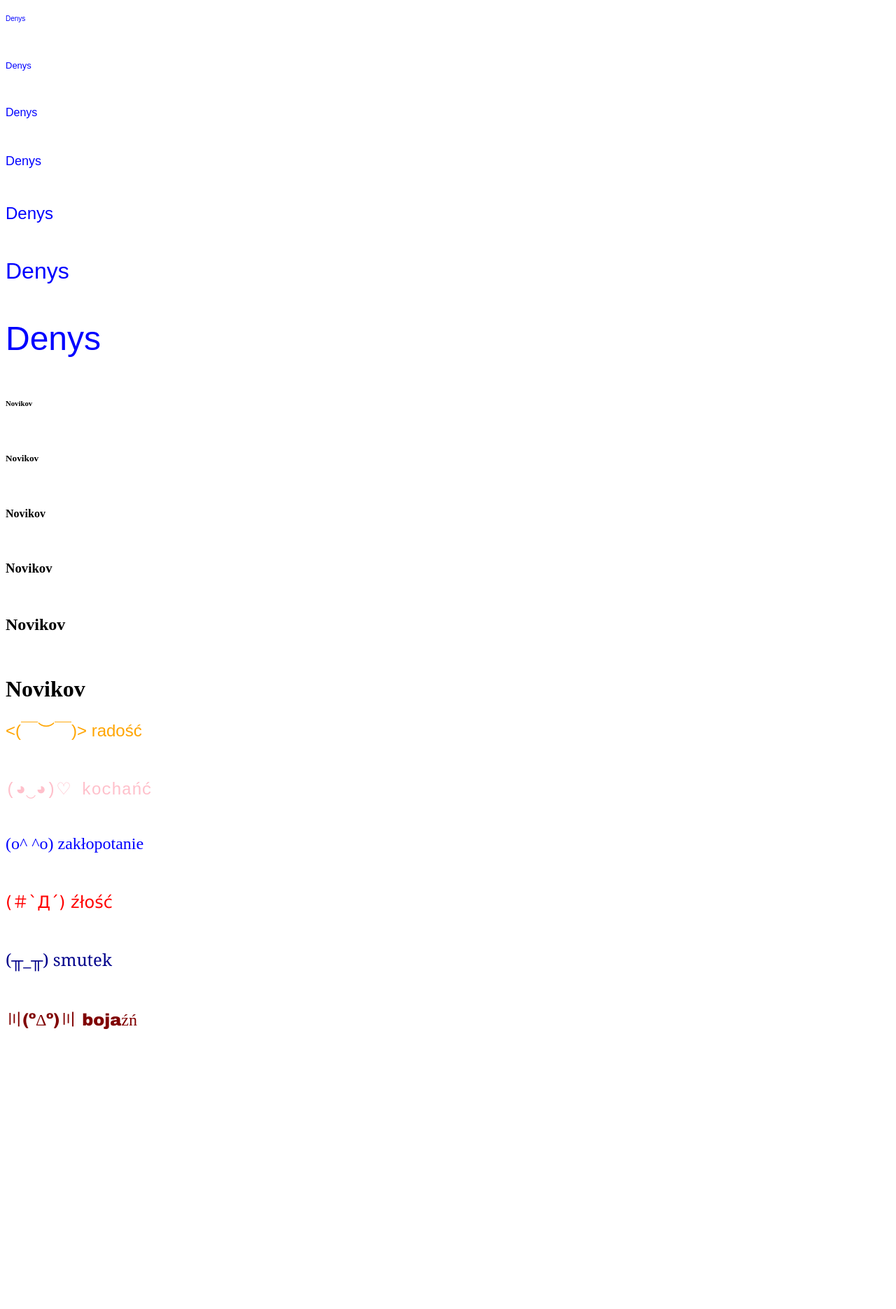
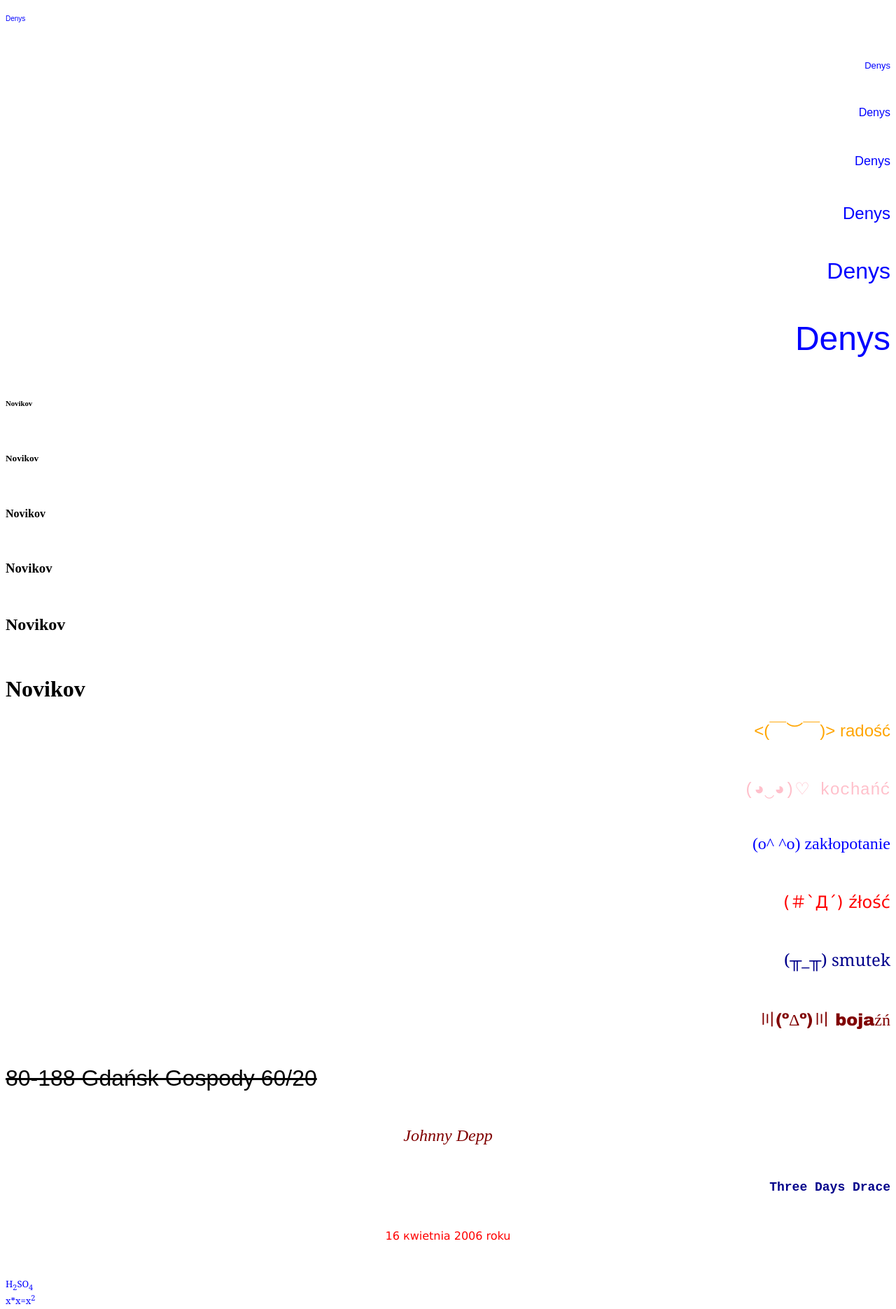
Before and after one commit to Yuliy8051/Container-of-Yuliy, a plain HTML site: page index.html in a window 1280 px wide. Shown: the whole page at 70% size. Before the commit the page ends 1514 px from the top, so only its background shows below. Drawn offline with Linux system fonts and the light colour scheme.

Commit message:
Update index.html

```diff
--- a/index.html
+++ b/index.html
@@ -5,19 +5,19 @@
     <title></title>
   </head>
   <body>
-    <p aline="right"><font color="blue" size="1" face="Arial">Denys</font> </p>
+    <p aligh="right"><font color="blue" size="1" face="Arial">Denys</font> </p>
     <br>
-    <p aline="right"><font color="blue" size="2" face="Arial">Denys</font> </p>
+    <p align="right"><font color="blue" size="2" face="Arial">Denys</font> </p>
     <br>
-    <p aline="right"><font color="blue" size="3" face="Arial">Denys</font> </p>
+    <p align="right"><font color="blue" size="3" face="Arial">Denys</font> </p>
     <br>
-    <p aline="right"><font color="blue" size="4" face="Arial">Denys</font> </p>
+    <p align="right"><font color="blue" size="4" face="Arial">Denys</font> </p>
     <br>
-    <p aline="right"><font color="blue" size="5" face="Arial">Denys</font> </p>
+    <p align="right"><font color="blue" size="5" face="Arial">Denys</font> </p>
     <br>
-    <p aline="right"><font color="blue" size="6" face="Arial">Denys</font> </p>
+    <p align="right"><font color="blue" size="6" face="Arial">Denys</font> </p>
     <br>
-    <p aline="right"><font color="blue" size="7" face="Arial">Denys</font> </p>
+    <p align="right"><font color="blue" size="7" face="Arial">Denys</font> </p>
     <br>
     <h6>Novikov</h6>
     <br>
@@ -30,17 +30,30 @@
     <h2>Novikov</h2>
     <br>
     <h1>Novikov</h1>
-    <p aline="right"><font color="orange" size="5" face="Arial"><(￣︶￣)> radość</font> </p>
+    <p align="right"><font color="orange" size="5" face="Arial"><(￣︶￣)> radość</font> </p>
     <br>
-    <p aline="right"><font color="pink" size="5" face="Courier New">(◕‿◕)♡ kochańć</font> </p>
+    <p align="right"><font color="pink" size="5" face="Courier New">(◕‿◕)♡ kochańć</font> </p>
     <br>
-    <p aline="right"><font color="blue" size="5" face="Times New Roman">(o^ ^o) zakłopotanie</font> </p>
+    <p align="right"><font color="blue" size="5" face="Times New Roman">(o^ ^o) zakłopotanie</font> </p>
     <br>
-    <p aline="right"><font color="red" size="5" face="Verdana">(＃`Д´) źłość</font> </p>
+    <p align="right"><font color="red" size="5" face="Verdana">(＃`Д´) źłość</font> </p>
     <br>
-    <p aline="right"><font color="DarkBlue" size="5" face="Georgia">(╥_╥) smutek</font> </p>
+    <p align="right"><font color="DarkBlue" size="5" face="Georgia">(╥_╥) smutek</font> </p>
     <br>
-    <p aline="right"><font color="Maroon" size="5" face="Arial Black">〣(ºΔº)〣 bojaźń</font> </p>
+    <p align="right"><font color="Maroon" size="5" face="Arial Black">〣(ºΔº)〣 bojaźń</font> </p>
     <br>
+
+    <p align="left"><font color="Black" size="6" face="Arial"><strike>80-188 Gdańsk Gospody 60/20</strike></font></p>
+    <br>
+    <center><p><font color="Maroon" size="5" face="Times New Roman"><i>Johnny Depp</i></font></p></center>
+    <br>
+    <p align="right"><font color="DarkBlue" size="4" face="Courier New"><b>Three Days Drace</b></font></p>
+    <br>
+    <center><p><font color="red" size="3" face="Verdana">16 кwietnia 2006 roku</font></p></center>
+    <br>
+    <p align="left"><font color="blue" size="2" face="Georgia">H<sub>2</sub>SO<sub>4</sub>
+      <br>
+      x*x=x<sup>2</sup></font>
+    </p>
   </body>
 </html>
```
